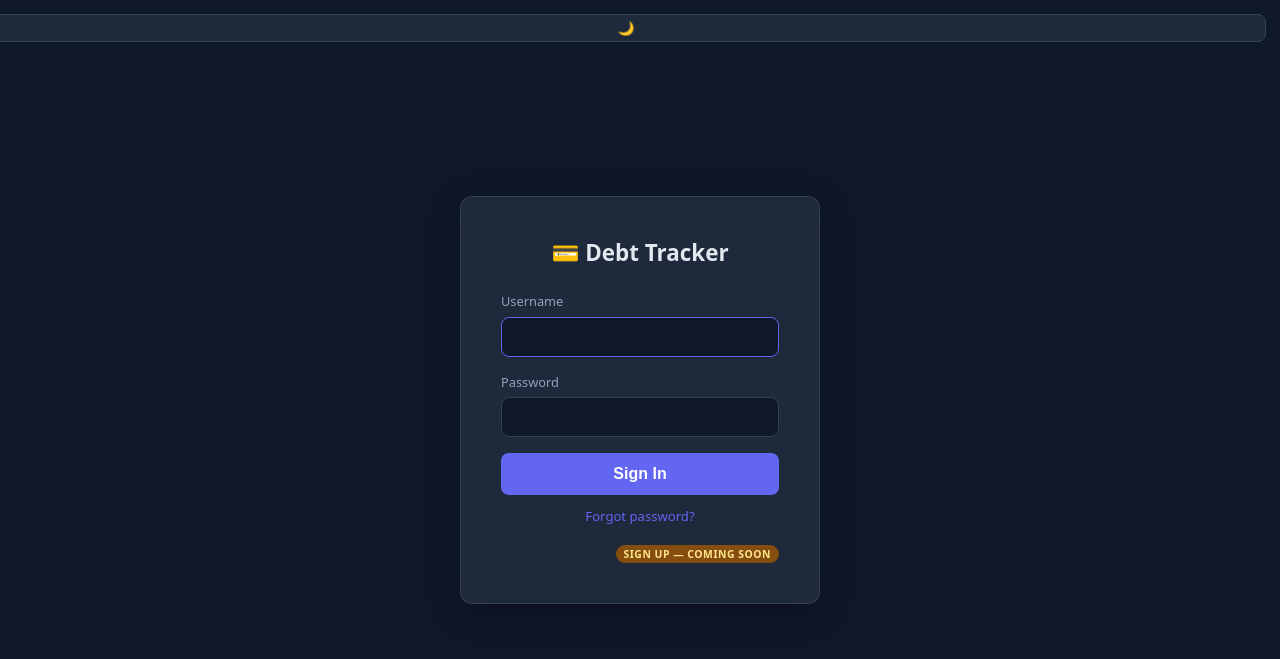
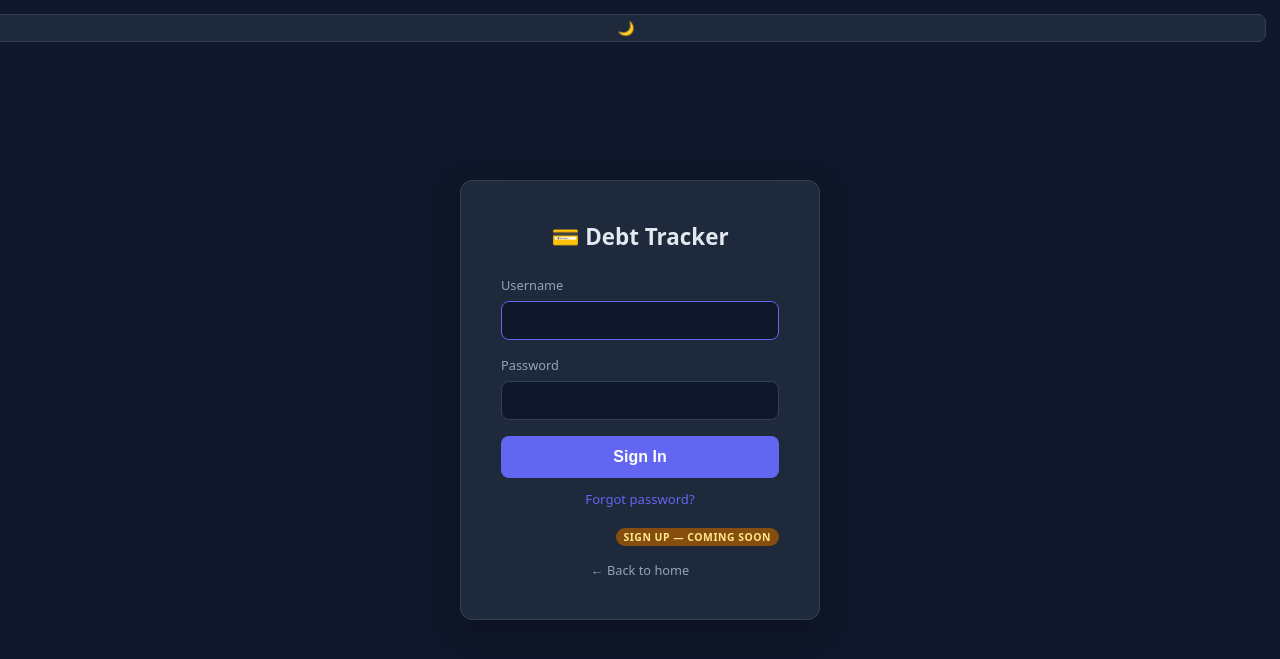
Before and after one commit to jeboygwapo/debt-tracker, a FastAPI app: page /login in a window 1280 px wide. Shown: the top 659 px of the page. Run offline with FastAPI, Linux system fonts and the light colour scheme.

Commit message:
feat(auth): add back-to-home link on login and register pages

```diff
--- a/app/templates/login.html
+++ b/app/templates/login.html
@@ -48,6 +48,7 @@
     </span>
   </div>
   {% endif %}
+  <p style="text-align:center;margin-top:.9rem;font-size:.8rem"><a href="/welcome" style="color:var(--muted);text-decoration:none">← Back to home</a></p>
 </div>
 <script>
 function toggleTheme(){
--- a/app/templates/register.html
+++ b/app/templates/register.html
@@ -46,6 +46,7 @@
     <button type="submit">Create Account</button>
   </form>
   <p class="login-link">Already have an account? <a href="/login">Sign in</a></p>
+  <p class="login-link" style="margin-top:.4rem"><a href="/welcome">← Back to home</a></p>
 </div>
 <script>
 function toggleTheme(){
```
